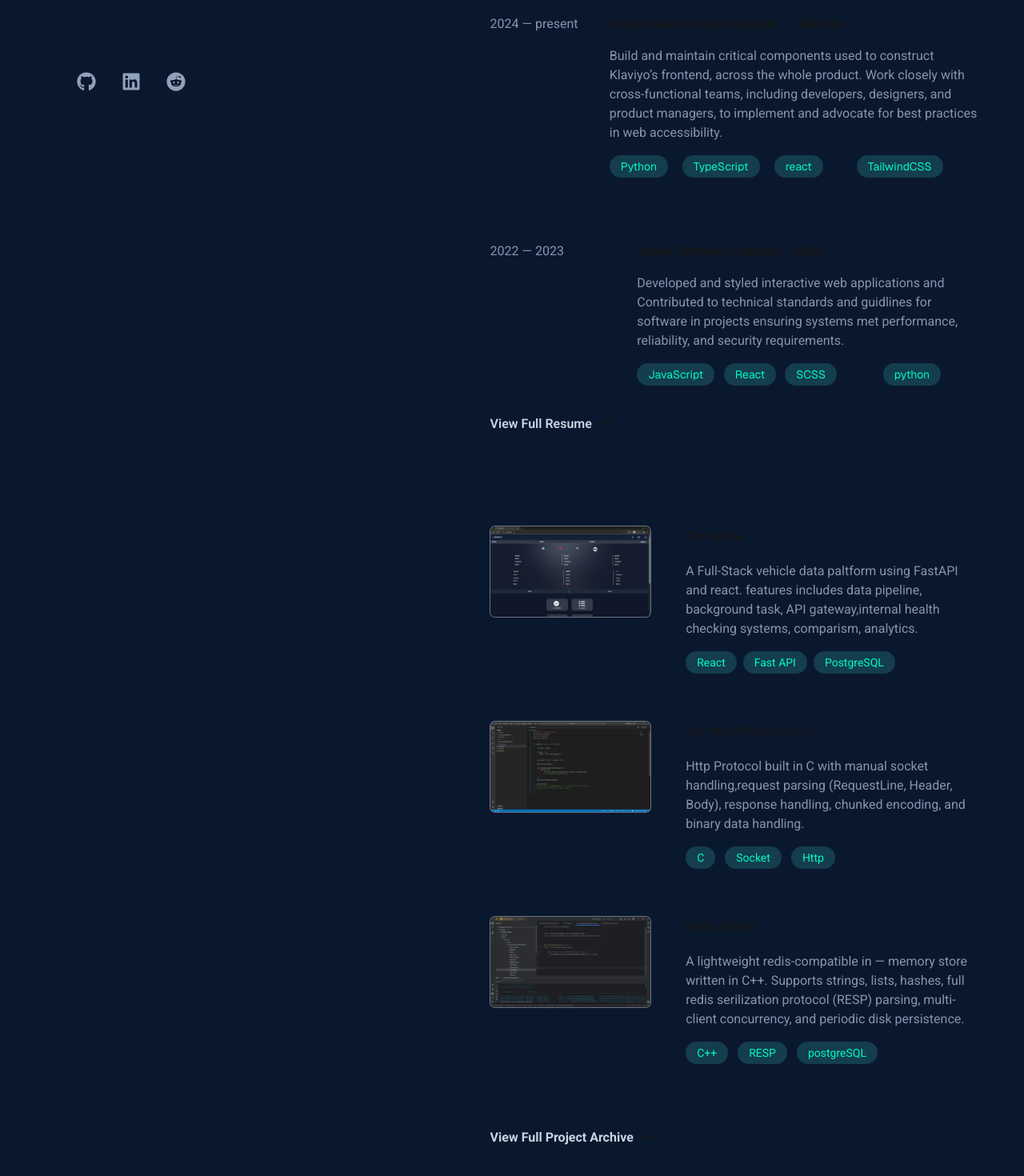
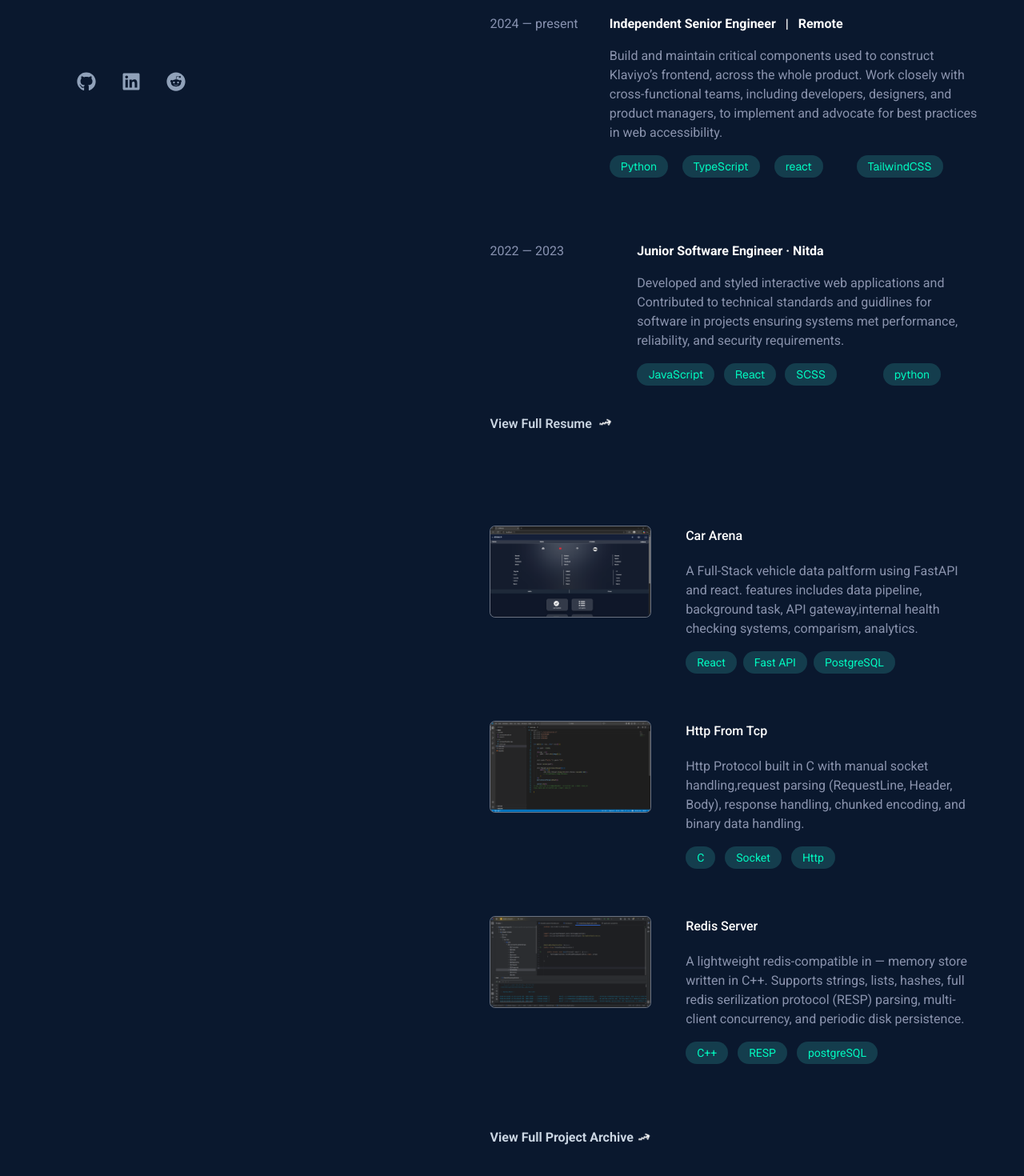
Before and after one commit to wheel-s/ui, a Next.js app: page / in a window 1280 px wide. Shown: the part 624-2094 px from the top of the page at 80% size. Built offline with nearby package versions, Linux system fonts and the light colour scheme; a web font is replaced by a local one.

Commit message:
fixedcolor and animation

```diff
--- a/app/components/Button.tsx
+++ b/app/components/Button.tsx
@@ -7,7 +7,7 @@
 const Button = ({text}:props) => {
   return (
     <div>
-       <button  className="rounded-full  text-sm p-1 px-3.5 text-[#00fac0]  bg-[#143d4d]">{text||"JavaScript"}</button>
+       <button  className="rounded-full text-sm p-1 px-3.5 text-[#00fac0]  bg-[#143d4d]">{text||"JavaScript"}</button>
     </div>
   )
 }
--- a/app/hooks/Load.tsx
+++ b/app/hooks/Load.tsx
@@ -46,20 +46,20 @@
           fontWeight="900"
           textAnchor="middle">
 
-
+{/*
           <text x="152" y="190">W</text>
           <text x="148" y="186">W</text>
-          <text x="144" y="182">W</text>
+          <text x="144" y="182">W</text> */}
           <text x="134" y="173"  stroke=" hsl(198, 39%, 28%)">W</text>
 
           <text x="132" y="174" stroke=" hsl(198, 39%, 28%)" >W</text>
-          <text x="132"y="170"  stroke="">W</text>
+          {/* <text x="132"y="170"  stroke="">W</text> */}
 
 
           <text x="128" y="166" fill="hsl(22q6, 70%, 93%)"stroke="ray"  >W</text>
           </g>
         </svg>
-        <p className=" p mb-10 text-2xl ml-20">wheels</p>
+        <p className=" p mb-10 text-white text-2xl ml-20">wheels</p>
 
       </div>
 
--- a/app/sections/About.tsx
+++ b/app/sections/About.tsx
@@ -44,7 +44,7 @@
   return (
     <div>
       <div className='px-7 lg:mt' >
-        <h1 className='ss text-sm font-bold mb-10 lg:hidden'>ABOUT</h1>
+        <h1 className='ss text-sm text-white font-bold mb-10 lg:hidden'>ABOUT</h1>
 
 
 
--- a/app/sections/Experience.tsx
+++ b/app/sections/Experience.tsx
@@ -39,12 +39,12 @@
   return (
     <div >
       <div className="p-7 man mt-16 lg:mt-23">
-        <h1 className="mb-10 text-sm font-bold lg:hidden" >EXPERIENCE</h1>
+        <h1 className="mb-10 text-sm text-white font-bold lg:hidden" >EXPERIENCE</h1>
 
         <section className="sm:flex ">
             <div className="mb-4 w-full text-[#8892b0] ">2024 — present</div>
             <div className="">
-                <h2 className="text-md font-bold">Independent Senior Engineer  <span className="ml-2 mr-2">|</span>  Remote</h2>
+                <h2 className="text-md text-white font-bold">Independent Senior Engineer  <span className="ml-2 mr-2">|</span>  Remote</h2>
                 <p className=" text-[hsl(225,18%,61%)]  mt-4">
 
                     Build and maintain critical components used to construct Klaviyo’s frontend,
@@ -70,7 +70,7 @@
 
           <div className="mb-4 w-full text-[#8892b0] ">2022 — 2023 </div>
             <div className="">
-                <h2  className="text-md font-bold">Junior Software Engineer · Nitda</h2>
+                <h2  className="text-md text-white font-bold">Junior Software Engineer · Nitda</h2>
                 <p  ref={ref}  className=" text-[hsl(225,18%,61%)]  mt-4">
                      Developed and styled interactive web applications and
                     Contributed to technical standards and guidlines for software in projects ensuring systems met performance,
@@ -92,7 +92,7 @@
         <div className="flex hover:text-[#00fac0]">
            <Link href='/resume.png' className="flex">
             <h1 className="mt-9 text-slate-300  font-semibold text-md  hover:text-[#00fac0]" >View Full Resume </h1>
-            <p className=" mt-8 ml-2 rotate-[-15deg] text-xl">⇝</p>
+            <p className=" mt-8 ml-2 rotate-[-15deg] text-white text-xl">⇝</p>
            </Link>
         </div>
 
--- a/app/sections/Projects.tsx
+++ b/app/sections/Projects.tsx
@@ -46,11 +46,11 @@
     <div>
 
       <div className='p-7 man  text-[hsl(225,18%,61%)'>
-        <h1 className='text-md font-bold mb-8 lg:hidden'>PROJECTS</h1>
+        <h1 className='text-md font-bold mb-8 text-white lg:hidden'>PROJECTS</h1>
         <section className='sm:flex justify-opossite mt-10'>
 
             <div className=' sm:w-[150%] '>
-                <a href={"https://github.com/wheel-s/car-ui"}><h1 className='mt-5 mb-5 font-medium text-md cursor-pointer'>Car Arena</h1></a>
+                <a href={"https://github.com/wheel-s/car-ui"}><h1 className='mt-5 mb-5 font-medium text-md cursor-pointer text-white'>Car Arena</h1></a>
                 <p  className='  text-[1rem] text-[hsl(225,18%,61%)] '>
                   A Full-Stack vehicle data paltform using FastAPI and react. features includes
                   data pipeline, background task, API gateway,internal health checking systems, comparism, analytics.
@@ -71,7 +71,7 @@
         <section className='sm:flex justify-opossite mt-10'>
 
             <div className=' sm:w-[150%] '>
-          <a href="https://github.com/wheel-s/the-Http-Protocol-in-C"><h1 className='mt-5 mb-5 font-medium text-md cursor-pointer font-medium'>the-Http-Protocol-in-C</h1></a>
+          <a href="https://github.com/wheel-s/http-from-tcp"><h1 className='mt-5 mb-5 font-medium text-white text-md cursor-pointer '>Http From Tcp</h1></a>
                 <p ref={ref}  className='  text-[1rem] text-[hsl(225,18%,61%)] '>
                     Http Protocol built in C with manual socket handling,request parsing (RequestLine, Header, Body),
                     response handling, chunked encoding, and binary data handling.
@@ -91,7 +91,7 @@
         <section className='sm:flex justify-opossite mt-10'>
 
             <div className=' sm:w-[150%] '>
-                <a href="https://github.com/wheel-s/redis-server"></a><h1 className='mt-5 mb-5 font-medium text-md crsor-pointer'>Redis Server</h1>
+                <a href="https://github.com/wheel-s/redis-server"></a><h1 className='mt-5 mb-5 font-medium text-md text-white crsor-pointer'>Redis Server</h1>
                 <p ref={ref}  className='  text-[1rem] text-[hsl(225,18%,61%)] '>
                   A lightweight redis-compatible in — memory store written in C++. Supports strings, lists,
                   hashes, full redis serilization protocol (RESP) parsing, multi-client concurrency, and periodic disk persistence.
@@ -113,7 +113,7 @@
 
        <Link  href='archive' className='flex hover:text-[#00fac0] '>
         <h1 className='mt-20 text-slate-300 mb-10 font-bold hover:text-[#00fac0] '>View Full Project Archive </h1>
-        <p className='mt-19 ml-3 rotate-[-22deg] text-xl'>⇝</p>
+        <p className='mt-19 ml-3 rotate-[-22deg] text-xl text-white'>⇝</p>
         </Link>
       </div>
     </div>
--- a/app/sections/header.tsx
+++ b/app/sections/header.tsx
@@ -28,9 +28,10 @@
         </div> */}
 
         <div className="lg:mt-60 ss p-7 -mt-8 text-slate-400 flex gap-5 text-2xl mb-8">
-        <FaGithub className="mr-3"/>
-        <FaLinkedin className="mr-3"/>
-        <FaReddit/>
+       <a href="https://github.com/wheel-s"> <FaGithub className="mr-3"/></a>
+       <a href="https://www.linkedin.com/in/ezra-george-0b5b062b3"> <FaLinkedin className="mr-3"/></a>
+       <a href="https://www.linkedin.com/in/ezra-george-0b5b062b3/"><FaReddit/></a>
+
 
       </div>
     </div>
```
